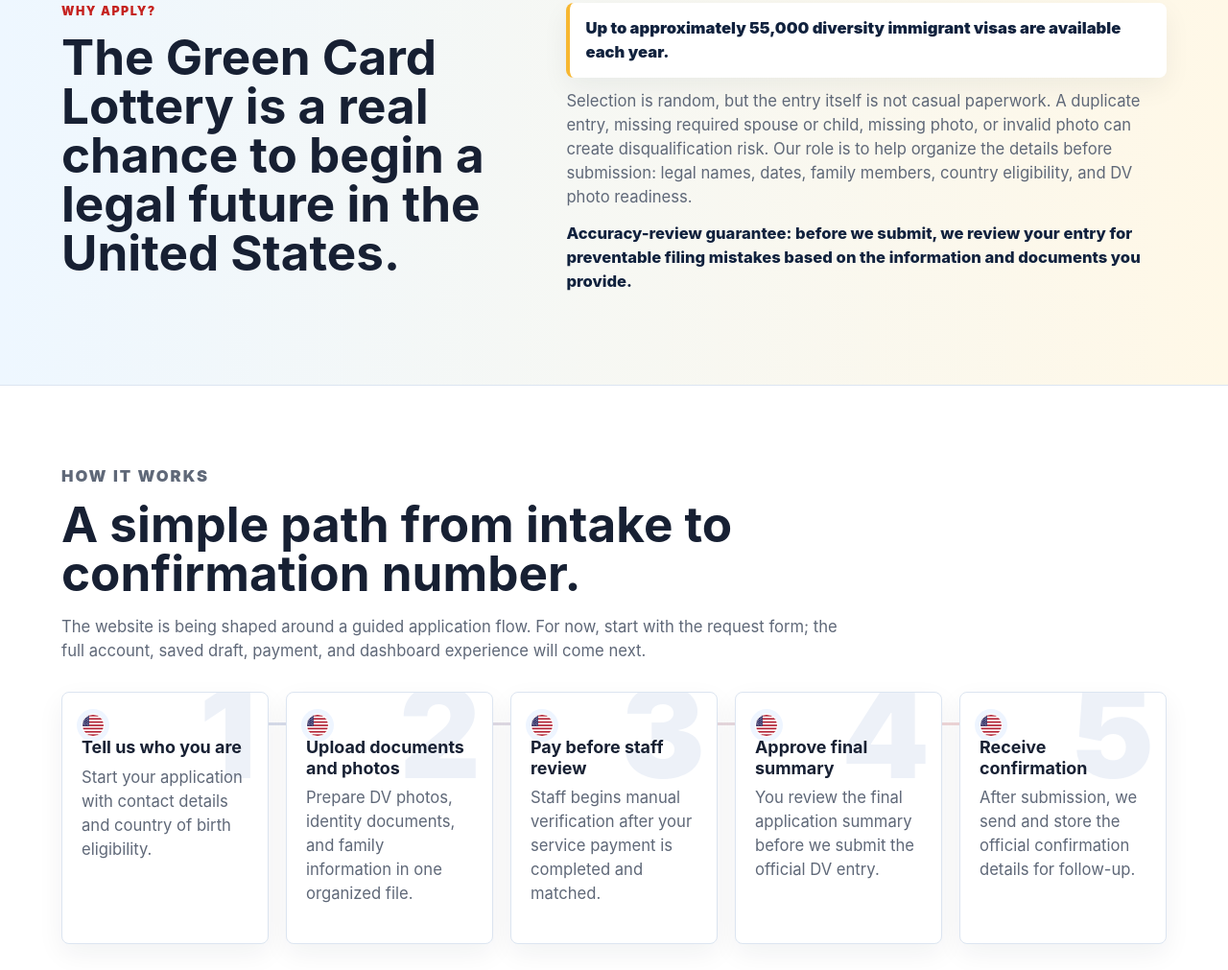
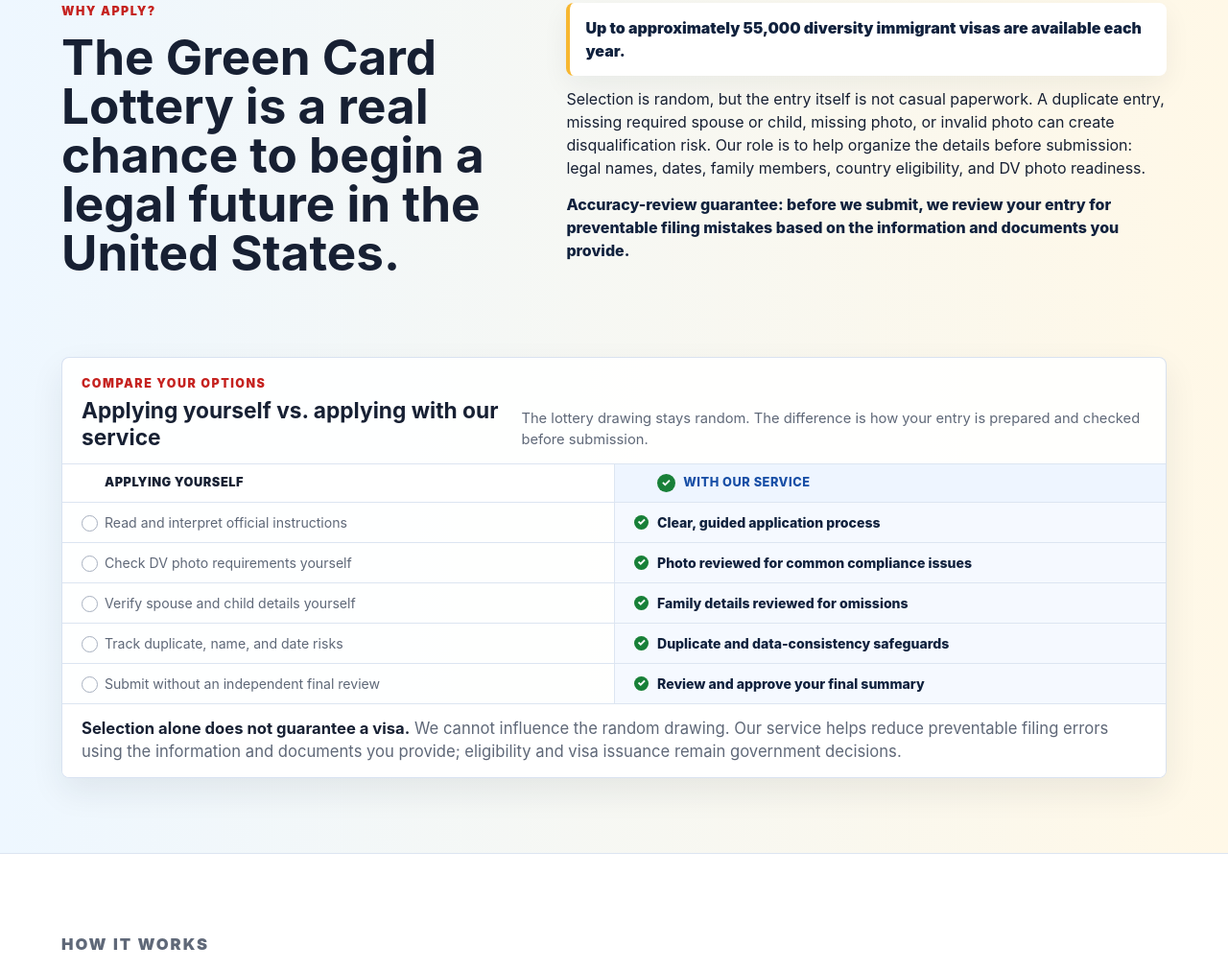
Before and after one commit to lakviat/greencardapplicationservices, a plain HTML site: page index.html in a window 1280 px wide. Shown: the part 875-1886 px from the top of the page at 96% size. Drawn offline with Linux system fonts and the light colour scheme.

Commit message:
Add compact service comparison

```diff
--- a/assets/styles.css
+++ b/assets/styles.css
@@ -506,6 +506,134 @@
   font-weight: 850;
 }
 
+.service-comparison {
+  grid-column: 1 / -1;
+  overflow: hidden;
+  background: rgba(255, 255, 255, 0.9);
+  border: 1px solid rgba(23, 78, 166, 0.16);
+  border-radius: 8px;
+  box-shadow: 0 14px 34px rgba(23, 32, 51, 0.08);
+}
+
+.comparison-heading {
+  display: grid;
+  grid-template-columns: minmax(260px, 0.8fr) minmax(320px, 1.2fr);
+  gap: 24px;
+  align-items: end;
+  padding: 18px 20px 14px;
+  border-bottom: 1px solid var(--line);
+}
+
+.comparison-heading .eyebrow {
+  margin-bottom: 5px;
+}
+
+.comparison-heading h3,
+.comparison-heading p {
+  margin-bottom: 0;
+}
+
+.comparison-heading h3 {
+  font-size: clamp(1.12rem, 2vw, 1.42rem);
+}
+
+.dream-note .comparison-heading > p {
+  color: var(--muted);
+  font-size: 0.92rem;
+}
+
+.comparison-table {
+  display: grid;
+}
+
+.comparison-row {
+  display: grid;
+  grid-template-columns: repeat(2, minmax(0, 1fr));
+}
+
+.comparison-row + .comparison-row {
+  border-top: 1px solid var(--line);
+}
+
+.comparison-row > div {
+  position: relative;
+  min-width: 0;
+  padding: 11px 18px 11px 44px;
+  color: var(--muted);
+  font-size: 0.88rem;
+  line-height: 1.35;
+}
+
+.comparison-row > div + div {
+  color: var(--navy);
+  background: #f5f9ff;
+  border-left: 1px solid var(--line);
+  font-weight: 800;
+}
+
+.comparison-row:not(.comparison-header) > div::before {
+  position: absolute;
+  top: 13px;
+  left: 20px;
+  width: 15px;
+  height: 15px;
+  content: "";
+  border: 1.5px solid #a7b0bf;
+  border-radius: 50%;
+}
+
+.comparison-row:not(.comparison-header) > div + div::before {
+  display: grid;
+  place-content: center;
+  content: "\2713";
+  color: #fff;
+  background: #188038;
+  border: 0;
+  font-size: 0.64rem;
+  font-weight: 950;
+}
+
+.comparison-header > div {
+  padding-block: 10px;
+  color: var(--ink);
+  background: #fff;
+  font-size: 0.8rem;
+  font-weight: 950;
+  letter-spacing: 0.04em;
+  text-transform: uppercase;
+}
+
+.comparison-header > div + div {
+  color: var(--blue);
+  background: #eef5ff;
+}
+
+.comparison-check {
+  display: inline-grid;
+  width: 19px;
+  height: 19px;
+  place-content: center;
+  margin-right: 5px;
+  color: #fff;
+  background: #188038;
+  border-radius: 50%;
+  font-size: 0.7rem;
+}
+
+.dream-note .comparison-note {
+  margin: 0;
+  padding: 13px 20px 15px;
+  color: var(--muted);
+  background: #fff;
+  border-top: 1px solid var(--line);
+  font-size: 0.82rem;
+  line-height: 1.45;
+}
+
+.comparison-note strong {
+  color: var(--ink);
+}
+
 .section {
   padding: clamp(48px, 7vw, 82px) clamp(18px, 5vw, 72px);
 }
@@ -2115,6 +2243,11 @@
     grid-template-columns: 1fr;
   }
 
+  .comparison-heading {
+    grid-template-columns: 1fr;
+    gap: 6px;
+  }
+
   .requirement-steps::before {
     top: 0;
     bottom: 0;
@@ -2207,6 +2340,39 @@
 
   .hero-actions .button {
     width: 100%;
+  }
+
+  .dream-note {
+    gap: 24px;
+  }
+
+  .comparison-heading {
+    padding: 16px;
+  }
+
+  .comparison-row > div {
+    padding: 10px 10px 10px 34px;
+    font-size: 0.78rem;
+  }
+
+  .comparison-row:not(.comparison-header) > div::before {
+    top: 12px;
+    left: 12px;
+  }
+
+  .comparison-header > div {
+    padding: 9px 8px;
+    font-size: 0.7rem;
+    text-align: center;
+  }
+
+  .comparison-check {
+    display: none;
+  }
+
+  .dream-note .comparison-note {
+    padding: 12px 16px 14px;
+    font-size: 0.76rem;
   }
 
   .notify-dialog {
--- a/index.html
+++ b/index.html
@@ -65,7 +65,7 @@
     />
     <link
       rel="stylesheet"
-      href="assets/styles.css?v=20260731-compact-countdown-form"
+      href="assets/styles.css?v=20260731-service-comparison"
     />
   </head>
   <body>
@@ -218,6 +218,63 @@
             documents you provide.</span
           >
         </p>
+
+        <div class="service-comparison" id="comparison">
+          <div class="comparison-heading">
+            <div>
+              <p class="eyebrow">Compare your options</p>
+              <h3>Applying yourself vs. applying with our service</h3>
+            </div>
+            <p>
+              The lottery drawing stays random. The difference is how your
+              entry is prepared and checked before submission.
+            </p>
+          </div>
+
+          <div
+            class="comparison-table"
+            role="table"
+            aria-label="Application preparation comparison"
+          >
+            <div class="comparison-row comparison-header" role="row">
+              <div role="columnheader">Applying yourself</div>
+              <div role="columnheader">
+                <span class="comparison-check" aria-hidden="true"
+                  >&#10003;</span
+                >
+                With our service
+              </div>
+            </div>
+            <div class="comparison-row" role="row">
+              <div role="cell">Read and interpret official instructions</div>
+              <div role="cell">Clear, guided application process</div>
+            </div>
+            <div class="comparison-row" role="row">
+              <div role="cell">Check DV photo requirements yourself</div>
+              <div role="cell">Photo reviewed for common compliance issues</div>
+            </div>
+            <div class="comparison-row" role="row">
+              <div role="cell">Verify spouse and child details yourself</div>
+              <div role="cell">Family details reviewed for omissions</div>
+            </div>
+            <div class="comparison-row" role="row">
+              <div role="cell">Track duplicate, name, and date risks</div>
+              <div role="cell">Duplicate and data-consistency safeguards</div>
+            </div>
+            <div class="comparison-row" role="row">
+              <div role="cell">Submit without an independent final review</div>
+              <div role="cell">Review and approve your final summary</div>
+            </div>
+          </div>
+
+          <p class="comparison-note">
+            <strong>Selection alone does not guarantee a visa.</strong> We
+            cannot influence the random drawing. Our service helps reduce
+            preventable filing errors using the information and documents you
+            provide; eligibility and visa issuance remain government
+            decisions.
+          </p>
+        </div>
       </section>
 
       <section id="process" class="section process-section">
```
Also changed, not shown: REQUIREMENTS.txt (+9 -0 lines).
